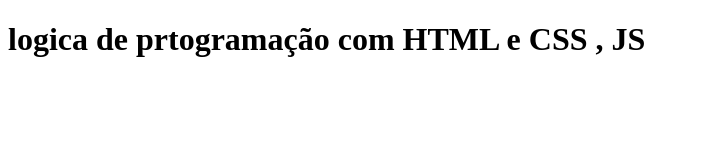
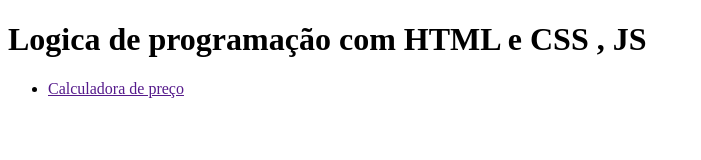
Before and after one commit to heitorHR/atividade8, a plain HTML site: page index.html in a window 1280 px wide. Shown: the whole page, without its empty margins (0-701 px from the left). Drawn offline with Linux system fonts and the light colour scheme.

Commit message:
feat: add nav list

```diff
--- a/index.html
+++ b/index.html
@@ -1,15 +1,27 @@
 <!DOCTYPE html>
 <html lang="en">
+
 <head>
     <meta charset="UTF-8">
     <meta name="viewport" content="width=device-width, initial-scale=1.0">
     <link rel="stylesheet" href="style.css">
-    <script src="./script.js "defer ></script>
+    <script src="./script.js " defer></script>
     <title>Atividade_8</title>
 </head>
+
 <body>
     <header>
-        <h1> logica de prtogramação com HTML e CSS , JS</h1>
+        <h1> Logica de programação com HTML e CSS , JS</h1>
     </header>
+
+
+    <nav>
+        <ul>
+            <li>
+                <a href="">Calculadora de preço</a>
+            </li>
+        </ul>
+    </nav>
 </body>
+
 </html>
```
